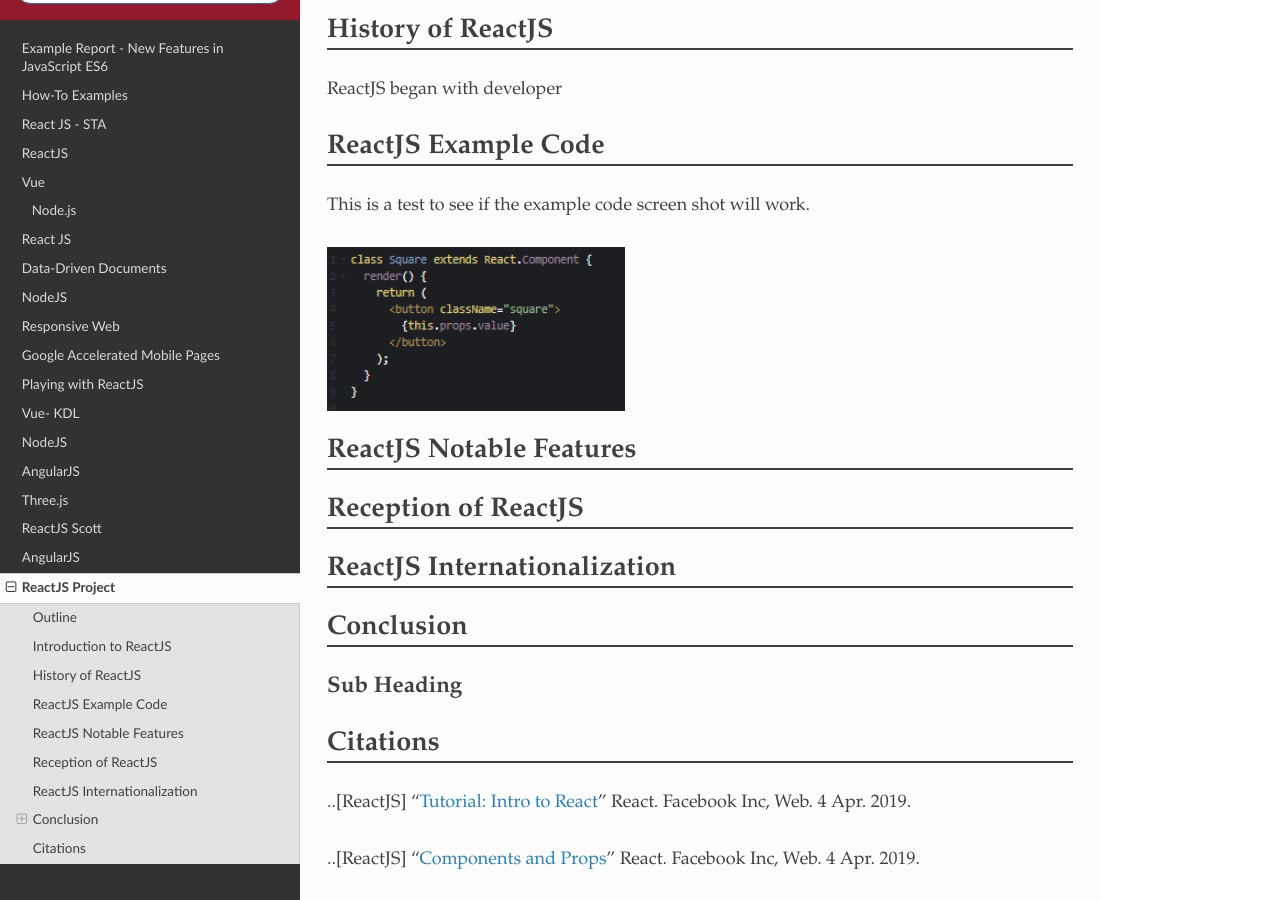
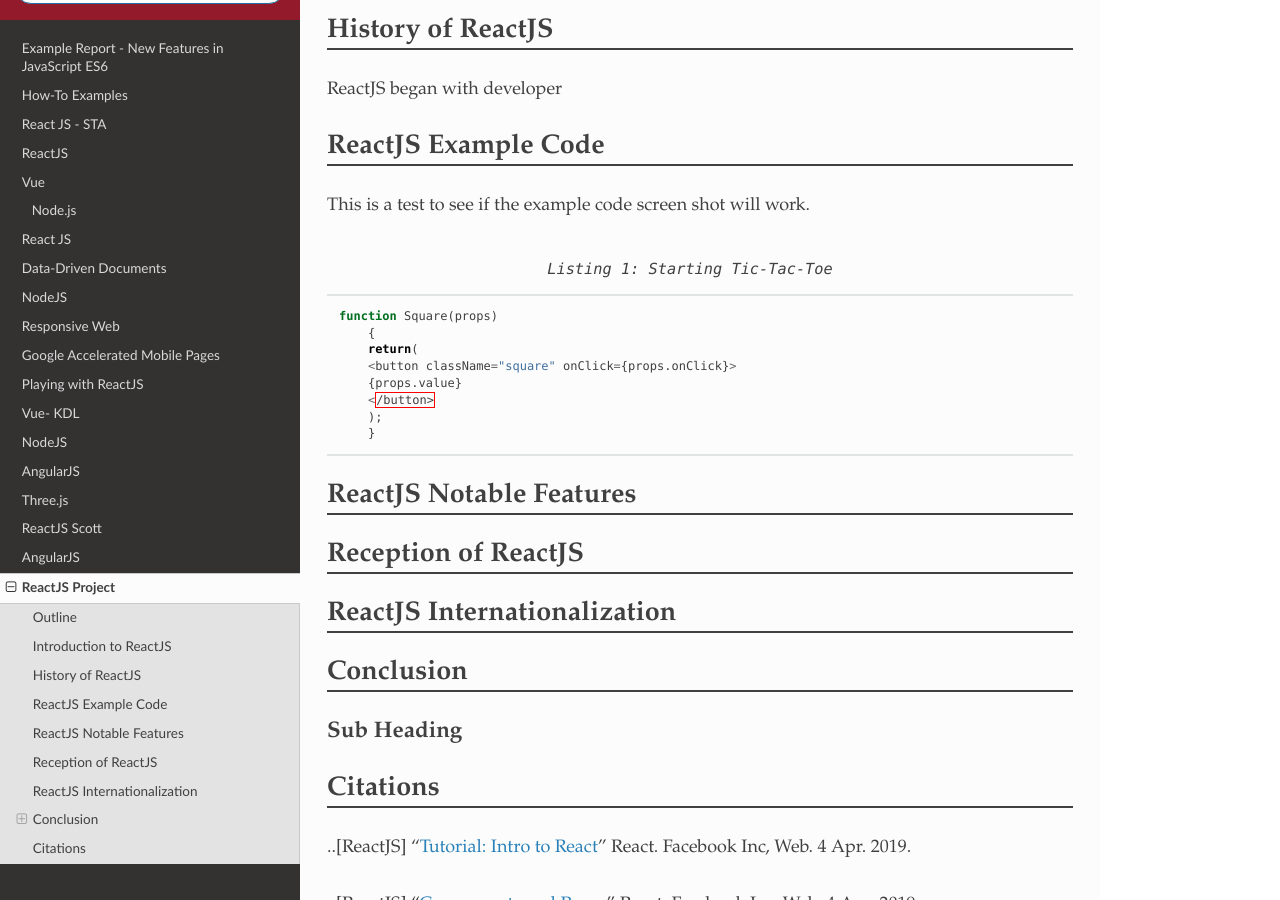
Before and after one commit to pvcraven/2019_spring_web_dev, a Sphinx documentation site: the page built from source/final/taylor/index.rst, in a window 1280 px wide and 900 px high, scrolled down 1469 px. Built offline with Sphinx 7.4.7 and the Read the Docs theme 2.0.0, drawn with Linux system fonts in a browser that asks for light colours.

Commit message:
Adding First Code Block

```diff
--- a/source/final/taylor/index.rst
+++ b/source/final/taylor/index.rst
@@ -53,8 +53,17 @@
 ---------
 This is a test to see if the example code screen shot will work.
 
-.. image:: example.PNG
-    :width: 40%
+.. code-block:: javascript
+    :caption: Starting Tic-Tac-Toe
+
+    function Square(props)
+        {
+        return(
+        <button className="square" onClick={props.onClick}>
+        {props.value}
+        </button>
+        );
+        }
 
 ReactJS Notable Features
 ---------
```
